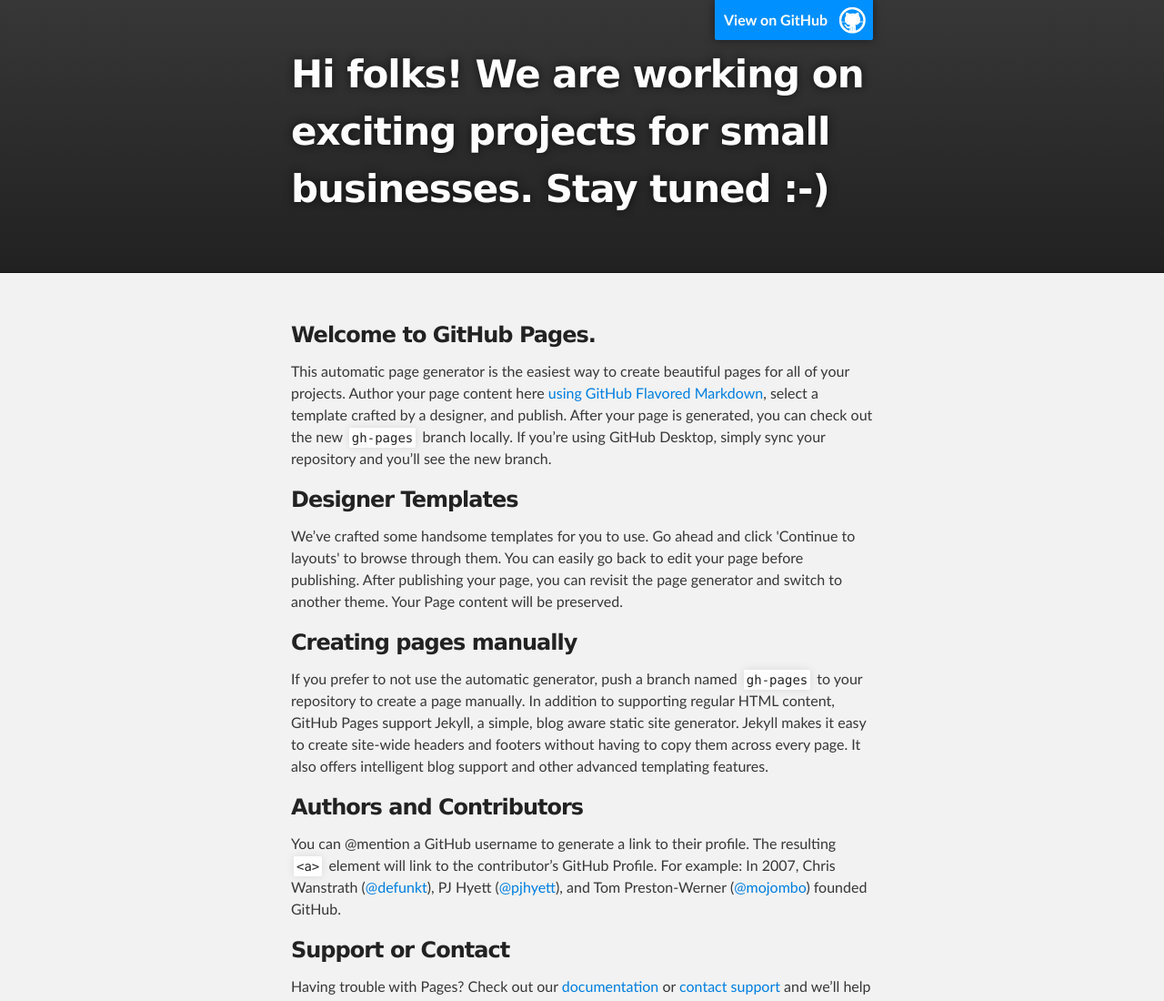
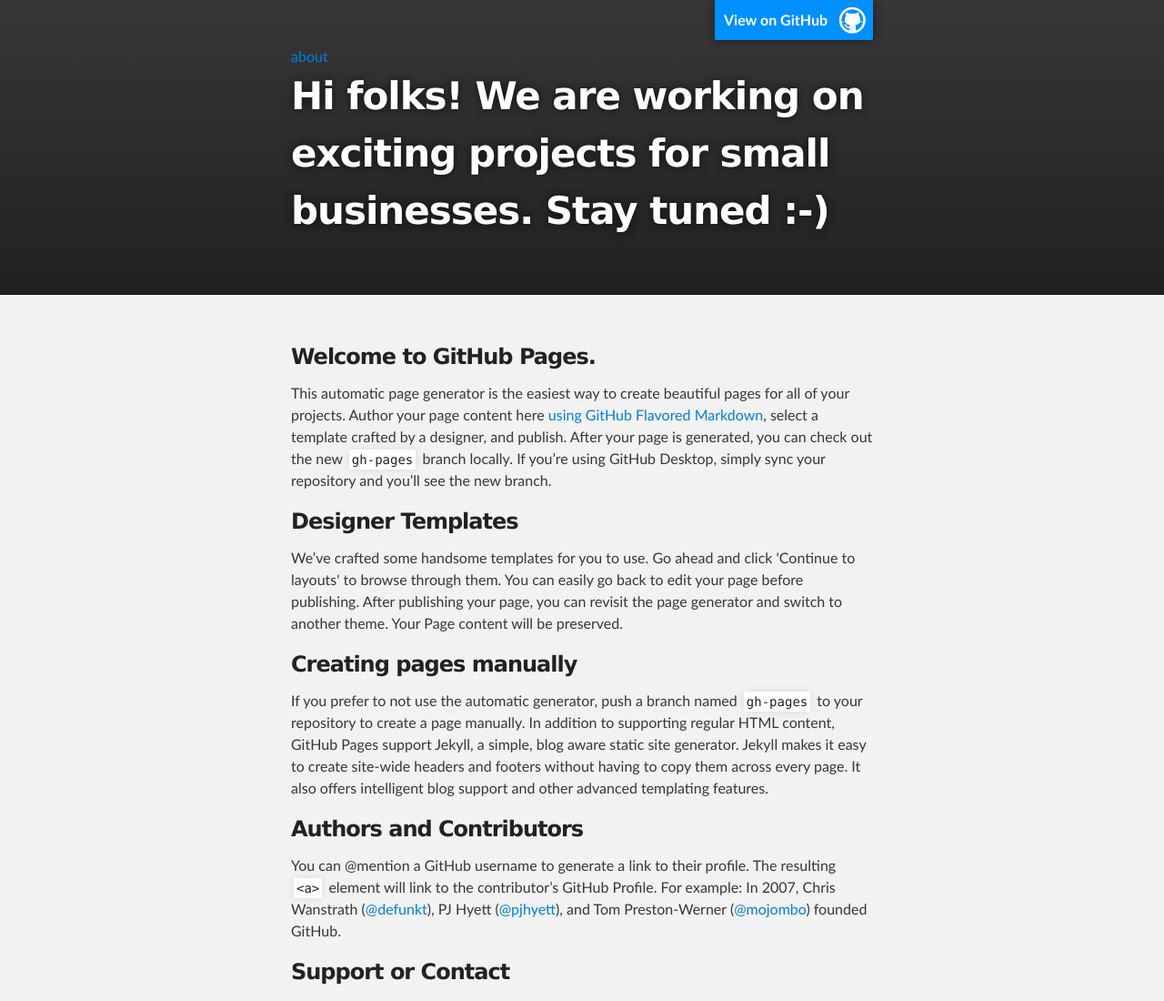
Before and after one commit to widilo/widilo.github.io, a plain HTML site: page index.html in a window 1280 px wide. Shown: the top 1100 px of the page at 91% size. Drawn offline with Linux system fonts and the light colour scheme.

Commit message:
Update index.html

```diff
--- a/index.html
+++ b/index.html
@@ -17,6 +17,7 @@
     <div id="header_wrap" class="outer">
         <header class="inner">
           <a id="forkme_banner" href="https://github.com/widilo">View on GitHub</a>
+          <a id="link" href="https://github.com/widilo/about.html">about</a>
 
           <h1 id="project_title">Hi folks! We are working on exciting projects for small businesses. Stay tuned :-)</h1>
           <h2 id="project_tagline"></h2>
```
